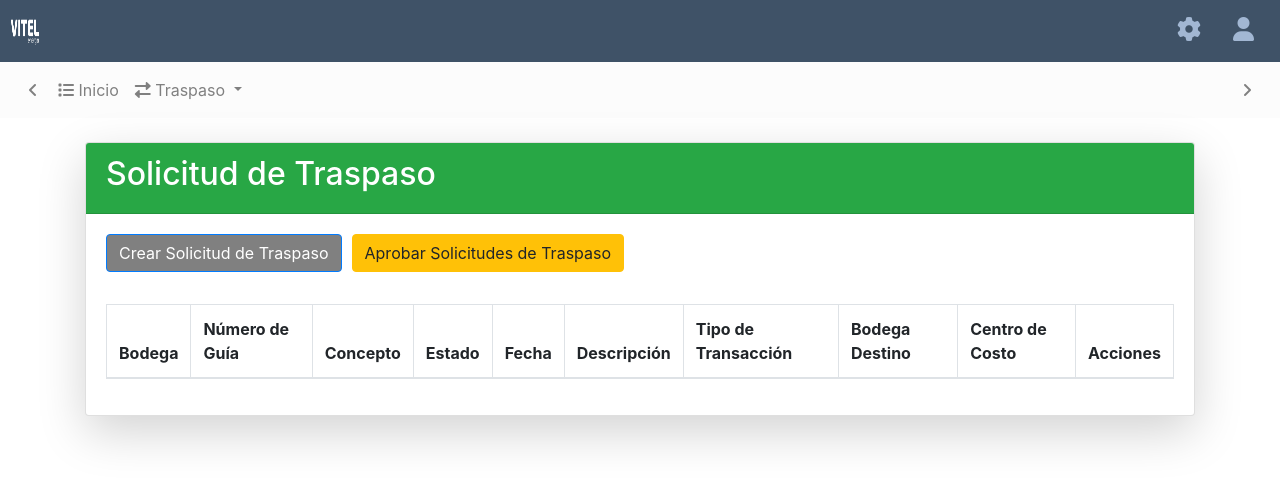
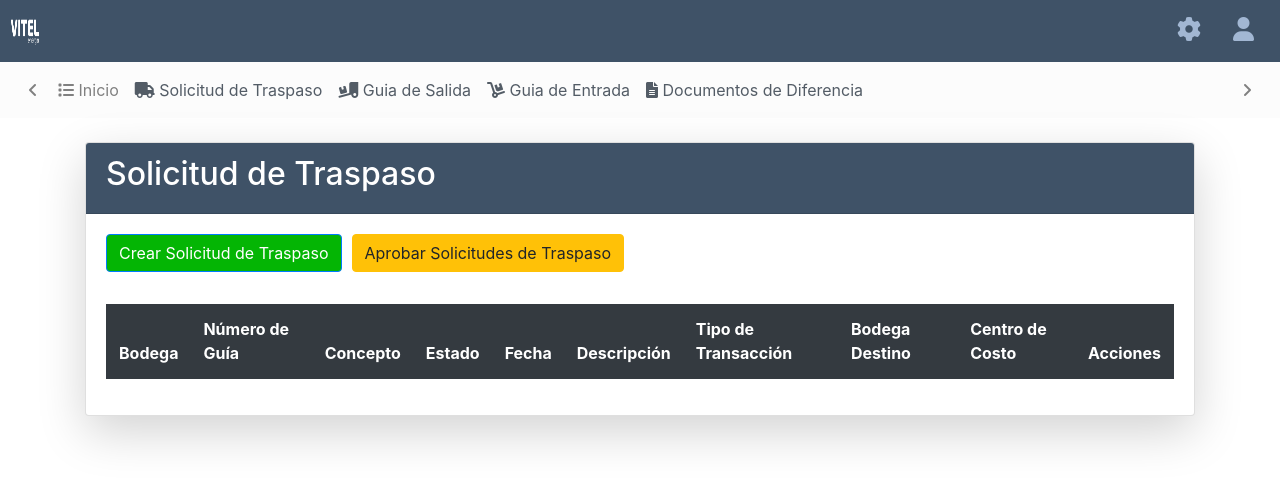
Before and after one commit to Diego-Orasystem/DEMO, an Angular app: page /solicitud-traspaso in a window 1280 px wide. Shown: the top 484 px of the page. Built offline with nearby package versions, Linux system fonts and the light colour scheme.

Commit message:
Cambios Documentos Diferencias

```diff
--- a/src/app/guia-salida/guia-salida.component.ts
+++ b/src/app/guia-salida/guia-salida.component.ts
@@ -15,7 +15,7 @@ export class GuiaSalidaComponent implements OnInit {
     numeroGuia: '',
     concepto: 'Traspasos entre bodegas',
     tipoTraslado: 'Traslados Internos',
-    estado: 'Vigente',
+    estado: 'Pendiente',
     fecha: new Date().toISOString().split('T')[0],
     descripcion: '',
     tipoTransaccion: '',
@@ -78,7 +78,7 @@ export class GuiaSalidaComponent implements OnInit {
         numeroGuia: '',
         concepto: 'Traspasos entre bodegas',
         tipoTraslado: 'Traslados Internos',
-        estado: 'Vigente',
+        estado: 'Pendiente',
         fecha: '',
         descripcion: '',
         tipoTransaccion: '',
@@ -136,7 +136,7 @@ export class GuiaSalidaComponent implements OnInit {
   loadSolicitudTraspasos() {
     const storedSolicitudTraspasos = localStorage.getItem('solicitudTraspaso');
     if (storedSolicitudTraspasos) {
-      this.solicitudTraspasos = JSON.parse(storedSolicitudTraspasos);
+      this.solicitudTraspasos = JSON.parse(storedSolicitudTraspasos).filter((traspaso: any) => traspaso.estado === 'Aprobada');
     }
   }
 
--- a/src/app/navbar/navbar.component.html
+++ b/src/app/navbar/navbar.component.html
@@ -37,17 +37,16 @@
         <a class="nav-link" href="#" style="color: grey;"><i class="fa-solid fa-list"></i> Inicio</a>
       </li>
       <li class="nav-item">
-
+        <a class="nav-link" href="/solicitud-traspaso" style="color: #535c66;"><i class="fas fa-truck"></i> Solicitud de Traspaso</a>
       </li>
-      <li class="nav-item dropdown">
-        <a class="nav-link dropdown-toggle" href="#" id="traspasoDropdown" role="button" data-toggle="dropdown" aria-haspopup="true" aria-expanded="false" style="color: grey;">
-          <i class="fas fa-exchange-alt"></i> Traspaso
-        </a>
-        <div class="dropdown-menu" aria-labelledby="traspasoDropdown">
-          <a class="dropdown-item" href="/guia-salida"><i class="fas fa-truck-loading"></i> Guia de Salida</a>
-          <a class="dropdown-item" href="/guia-entrada"><i class="fas fa-truck"></i> Guia de Entrada</a>
-          <a class="dropdown-item" href="/documentos-diferencia"><i class="fas fa-file-alt"></i> Documentos de Diferencia</a>
-        </div>
+      <li class="nav-item">
+        <a class="nav-link" href="/guia-salida" style="color: #535c66;"><i class="fas fa-truck-loading"></i> Guia de Salida</a>
+      </li>
+      <li class="nav-item">
+        <a class="nav-link" href="/guia-entrada" style="color: #535c66;"><i class="fas fa-dolly"></i> Guia de Entrada</a>
+      </li>
+      <li class="nav-item">
+        <a class="nav-link" href="/documentos-diferencia" style="color: #535c66;"><i class="fas fa-file-alt"></i> Documentos de Diferencia</a>
       </li>
     </ul>
     <button id="js-nav-menu-wrapper-right-btn" class="btn btn-link ml-auto" style="color: grey;">
--- a/src/app/solicitud-traspaso/solicitud-traspaso.component.html
+++ b/src/app/solicitud-traspaso/solicitud-traspaso.component.html
@@ -1,46 +1,46 @@
 <div class="container mt-4">
     <div class="card shadow-lg rounded">
-      <div class="card-header" style="background-color: #28a745; color: white;">
+      <div class="card-header" style="background-color: #3F5267; color: white;">
         <h2>Solicitud de Traspaso</h2>
       </div>
       <div class="card-body">
-        <button class="btn btn-primary mb-3" data-toggle="modal" style="background-color: grey;" data-target="#createGuiaModal" [style.margin-right.px]="10">Crear Solicitud de Traspaso</button>
+        <button class="btn btn-primary mb-3" data-toggle="modal" style="background-color: rgb(4, 181, 4); margin-right: 10px;" data-target="#createGuiaModal" onmouseover="this.style.backgroundColor='green'" onmouseout="this.style.backgroundColor='rgb(4, 181, 4)'">Crear Solicitud de Traspaso</button>
         <button class="btn btn-warning mb-3" data-toggle="modal" (click)="toggleRadioButtons()">Aprobar Solicitudes de Traspaso</button>
 
         <div class="table-responsive">
-          <table class="table table-hover table-bordered mt-3">
-            <thead class="thead-">
+          <table class="table table-striped table-hover table-bordered mt-3" style="border-color: #343a40;">
+            <thead class="thead-dark" style="border-color: #343a40;">
               <tr>
-                <th>Bodega</th>
-                <th>Número de Guía</th>
-                <th>Concepto</th>
-                <th>Estado</th>
-                <th>Fecha</th>
-                <th>Descripción</th>
-                <th>Tipo de Transacción</th>
-                <th>Bodega Destino</th>
-                <th>Centro de Costo</th>
-                <th>Acciones</th>
+                <th scope="col" style="border-color: #343a40;">Bodega</th>
+                <th scope="col" style="border-color: #343a40;">Número de Guía</th>
+                <th scope="col" style="border-color: #343a40;">Concepto</th>
+                <th scope="col" style="border-color: #343a40;">Estado</th>
+                <th scope="col" style="border-color: #343a40;">Fecha</th>
+                <th scope="col" style="border-color: #343a40;">Descripción</th>
+                <th scope="col" style="border-color: #343a40;">Tipo de Transacción</th>
+                <th scope="col" style="border-color: #343a40;">Bodega Destino</th>
+                <th scope="col" style="border-color: #343a40;">Centro de Costo</th>
+                <th scope="col" style="border-color: #343a40;">Acciones</th>
               </tr>
             </thead>
             <tbody>
-              <tr *ngFor="let entry of solicitudTraspaso; let i = index" [ngClass]="{'table-success': i % 2 === 0, 'table-light': i % 2 !== 0}">
-                <td>{{ entry.bodega }}</td>
-                <td>
+              <tr *ngFor="let entry of solicitudTraspaso; let i = index" [ngClass]="{'table-secondary': i % 2 === 0, 'table-light': i % 2 !== 0}" style="border-color: #343a40;">
+                <td style="border-color: #343a40;">{{ entry.bodega }}</td>
+                <td style="border-color: #343a40;">
                   <a href="#" (click)="openDetailModal(entry)" data-toggle="modal" data-target="#detailGuiaModal">{{ entry.numeroGuia }}</a>
                 </td>
-                <td>{{ entry.concepto }}</td>
-                <td>{{ entry.estado }}</td>
-                <td>{{ entry.fecha }}</td>
-                <td>{{ entry.descripcion }}</td>
-                <td>{{ entry.tipoTransaccion }}</td>
-                <td>{{ entry.bodegaDestino }}</td>
-                <td>{{ entry.centroCosto }}</td>
-                <td>
+                <td style="border-color: #343a40;">{{ entry.concepto }}</td>
+                <td style="border-color: #343a40;">{{ entry.estado }}</td>
+                <td style="border-color: #343a40;">{{ entry.fecha }}</td>
+                <td style="border-color: #343a40;">{{ entry.descripcion }}</td>
+                <td style="border-color: #343a40;">{{ entry.tipoTransaccion }}</td>
+                <td style="border-color: #343a40;">{{ entry.bodegaDestino }}</td>
+                <td style="border-color: #343a40;">{{ entry.centroCosto }}</td>
+                <td style="border-color: #343a40;">
                   <div class="d-flex justify-content-between">
                     <div class="d-flex flex-column" *ngIf="!showRadioButtons">
                       <button data-toggle="modal" data-target="#trackingModal" (click)="openTrackingModal(entry.numeroGuia)" class="btn btn-info btn-sm mb-1">Tracking</button>
-                      <button (click)="removeEntry(i)" class="btn btn-danger btn-sm mb-1">Eliminar</button>
+                      <button *ngIf="entry.estado === 'Rechazada'" (click)="removeEntry(i)" class="btn btn-danger btn-sm mb-1">Eliminar</button>
                     </div>
                     <div class="d-flex flex-column" *ngIf="showRadioButtons">
                       <button (click)="aprobarSolicitud(entry.numeroGuia)" class="btn btn-success btn-sm mb-1">Aprobar</button>
@@ -296,7 +296,6 @@
   </div>
 
 
-
    <!-- Modal for Tracking -->
    <div class="modal fade" id="trackingModal" tabindex="-1" role="dialog" aria-labelledby="trackingModalLabel" aria-hidden="true">
     <div class="modal-dialog modal-xl" role="document">
```
Also changed, not shown: src/app/documentos-diferencia/documentos-diferencia.component.html (+21 -22 lines).
